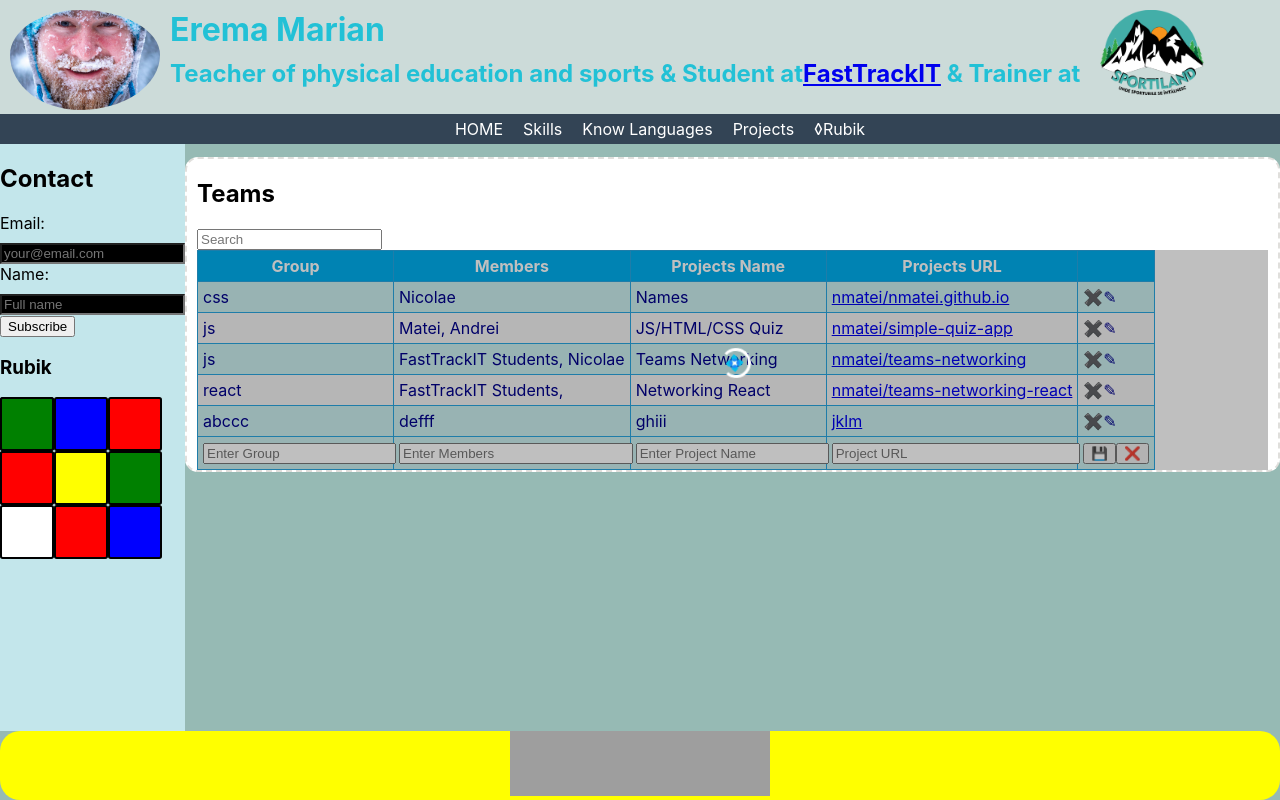
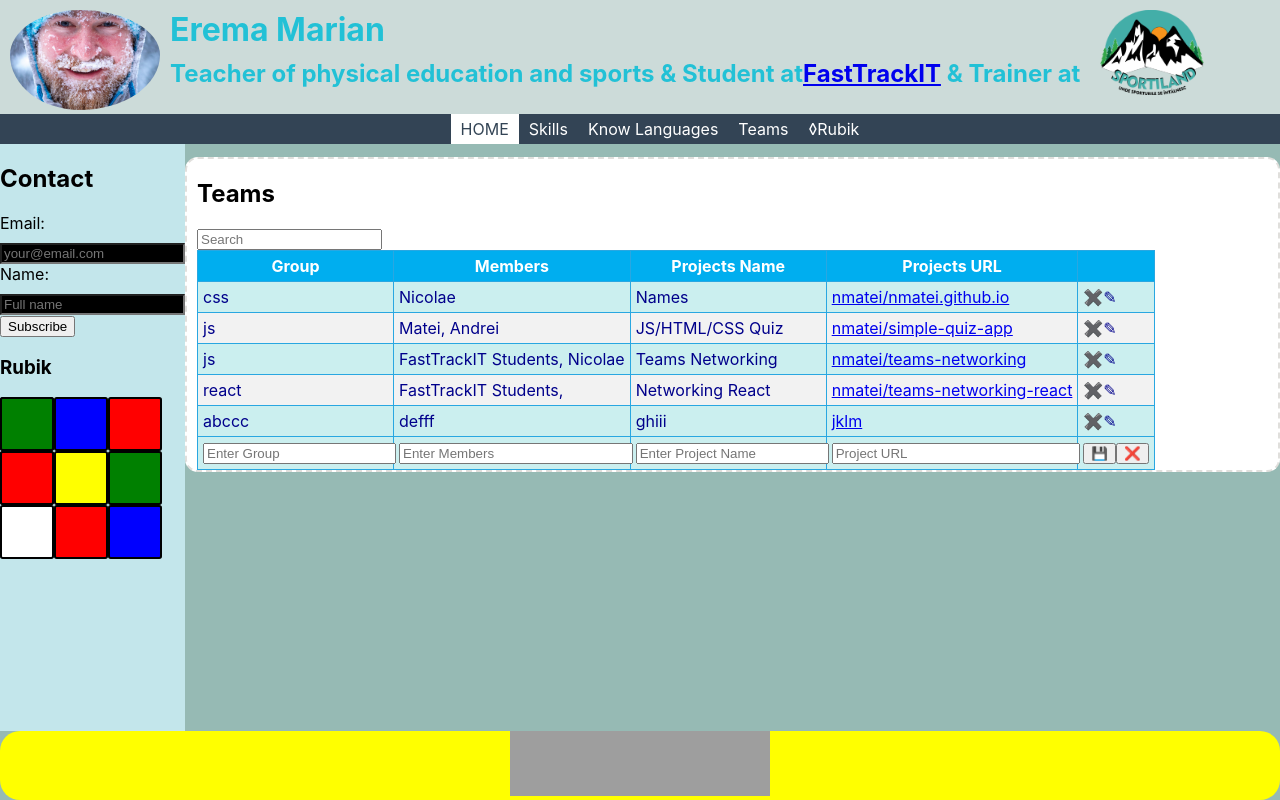
Before and after one commit to marianerema/teams-networking-react, a React (Create React App) app: page / in a window 1280 px wide. Built offline with nearby package versions, Linux system fonts and the light colour scheme; grey boxes are pictures that could not be loaded.

Commit message:
add props to MainMenu

```diff
--- a/src/App.css
+++ b/src/App.css
@@ -244,6 +244,7 @@ td {
   padding: 5px 10px;
   display: inline-block;
 }
+#top-menu-bar a.active,
 #top-menu-bar a:hover {
   color: #334455;
   background: #fff;
--- a/src/header/index.tsx
+++ b/src/header/index.tsx
@@ -25,7 +25,7 @@ export default function AppHeader() {
           </a>
         </div>
       </div>
-      <MainMenu />
+      <MainMenu active="home" />
     </header>
   );
 }
--- a/src/menu/MainMenu.tsx
+++ b/src/menu/MainMenu.tsx
@@ -1,28 +1,32 @@
-export default function MainMenu() {
+type Props = {
+  active: string;
+};
+
+export default function MainMenu(props: Props) {
   return (
     <ul id="top-menu-bar">
       <li>
-        <a href="#" data-page="home">
+        <a href="#" data-page="home" className={props.active === "home" ? "active" : ""}>
           HOME
         </a>
       </li>
       <li>
-        <a href="#" data-page="skills">
+        <a href="#" data-page="skills" className={props.active === "skills" ? "active" : ""}>
           Skills
         </a>
       </li>
       <li>
-        <a href="#" data-page="languages">
+        <a href="#" data-page="languages" className={props.active === "languages" ? "active" : ""}>
           Know Languages
         </a>
       </li>
       <li>
-        <a href="#" data-page="projects">
-          Projects
+        <a href="#" data-page="teams" className={props.active === "teams" ? "active" : ""}>
+          Teams
         </a>
       </li>
       <li>
-        <a href="#" data-page="rubik">
+        <a href="#" data-page="rubik" className={props.active === "rubik" ? "active" : ""}>
           ◊Rubik
         </a>
       </li>
--- a/src/teams/TeamsTable.tsx
+++ b/src/teams/TeamsTable.tsx
@@ -109,5 +109,5 @@ export function TeamsTableWrapper() {
     }
   ];
 
-  return <TeamsTable teams={teams} loading={true} />;
+  return <TeamsTable teams={teams} loading={false} />;
 }
```
